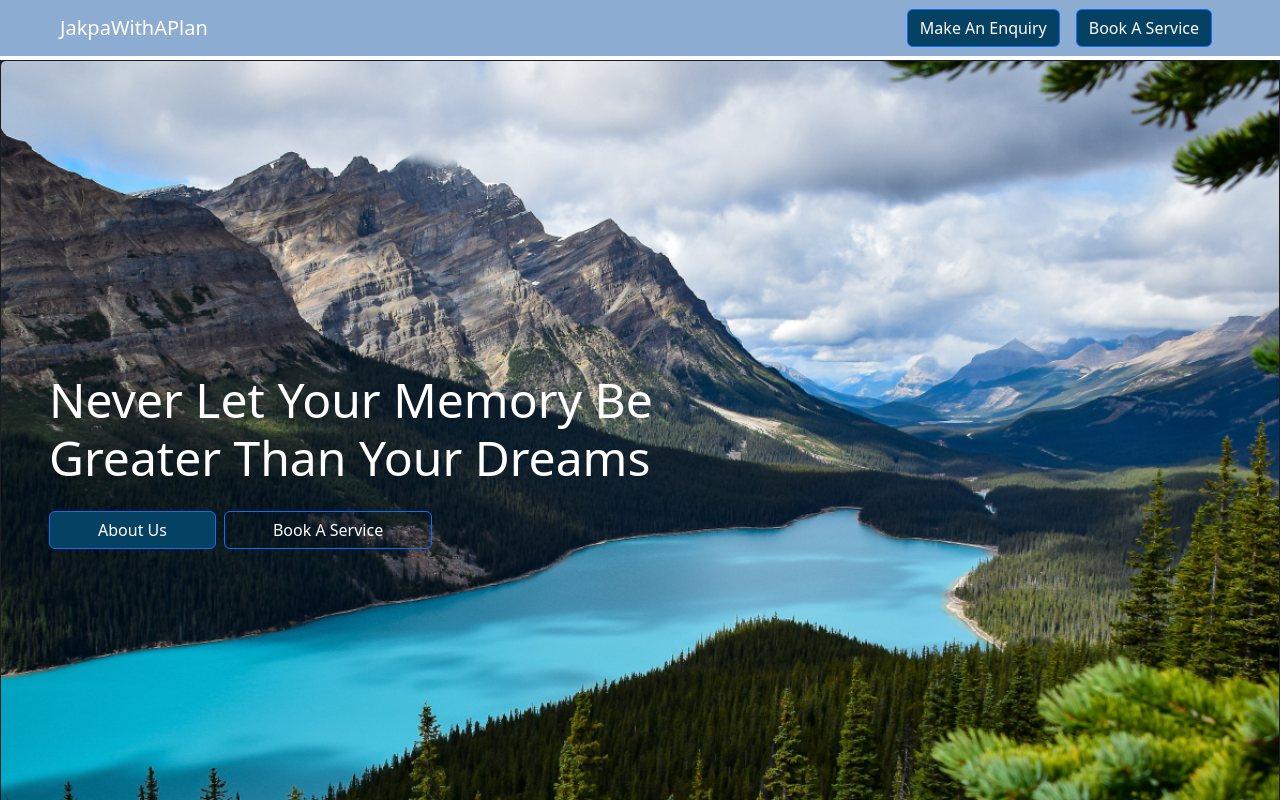
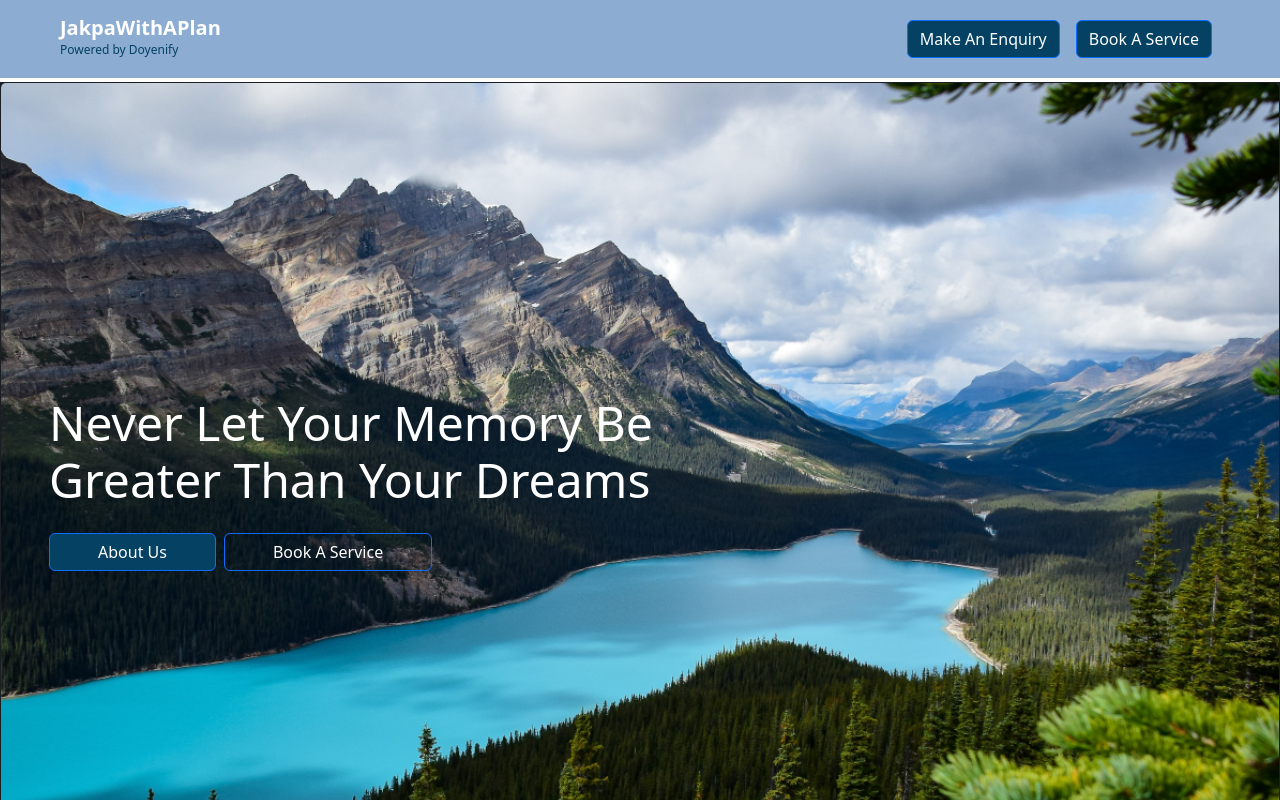
Before and after one commit to doyenify/JakpaWithAPlan, a React (Create React App) app: page / in a window 1280 px wide. Shown: the top 800 px of the page. Built offline with nearby package versions, Linux system fonts and the light colour scheme.

Commit message:
What We Offer Page
What we offer section
Each service section
about page linked
read more linked
powered by doyenify included

```diff
--- a/src/components/aboutus/Aboutus.tsx
+++ b/src/components/aboutus/Aboutus.tsx
@@ -5,10 +5,10 @@ import aboutus_img from '../../img/aboutus_img.png'
 const AboutUs = () => {
   return (
     <div>
-      <div className='container-fluid bg-black' style={{ height: "100vh" }}>
+      <div id='aboutuspage' className='container-fluid bg-black' style={{ height: "100vh" }}>
         <Row className='h-100 py-5'>
           <Col className='col-12 col-sm-6 d-flex justify-content-center align-items-center pb-5'>
-            <div className='content-wrapper text-white px-5'>
+            <div  className='content-wrapper text-white px-5'>
               <h2>About Us</h2>
               <div className='aboutus-contents'>
                 Lorem ipsum dolor sit amet consectetur. At id tortor odio arcu
--- a/src/components/footer/Footer.tsx
+++ b/src/components/footer/Footer.tsx
@@ -65,6 +65,11 @@ const Footer = () => {
               >
                 Book A Service
             </Button>
+            <br />
+            <div className='mt-5' style=
+              {{color: "#044163",fontSize: "12px", fontWeight: "bold"}}> <h5>
+             Powered by Doyenify </h5></div>
+
         </div>
    </div>
 
--- a/src/components/header/Header.tsx
+++ b/src/components/header/Header.tsx
@@ -1,4 +1,5 @@
 import 'bootstrap/dist/css/bootstrap.min.css';
+import { Display } from 'react-bootstrap-icons';
 import Button from 'react-bootstrap/Button';
 import Container from 'react-bootstrap/Container';
 import Nav from 'react-bootstrap/Nav';
@@ -9,7 +10,8 @@ const Header = () => {
     <div>
      <Navbar  expand="lg" style={{backgroundColor: "#8CACD2"}}>
       <Container fluid>
-        <Navbar.Brand className='ms-5' href="#" style={{color:"#ffffff", fontSize:"20px" }}>JakpaWithAPlan</Navbar.Brand>
+        <Navbar.Brand className='ms-5' href="#" style={{color:"#ffffff", fontSize:"20px", fontWeight: "bold" }}>JakpaWithAPlan <br />
+        <h5 style={{color:"#044163", fontSize:"12px"}}>Powered by Doyenify</h5> </Navbar.Brand>
         <Navbar.Toggle aria-controls="navbarScroll" />
         <Navbar.Collapse id="navbarScroll">
           <Nav
--- a/src/components/hero/Hero.tsx
+++ b/src/components/hero/Hero.tsx
@@ -12,7 +12,7 @@ const Hero = () => {
         <Card.Title style={{ fontSize:"48px" }}>Never Let Your Memory Be <br />
         Greater Than Your Dreams</Card.Title>
         <div className='mt-3'>
-            <Button className='px-5' href='#' style={{backgroundColor: "#044163"}}>About Us</Button>
+            <Button  className='aboutuspage px-5 ' href='#aboutuspage' style={{backgroundColor: "#044163"}}>About Us</Button>
             <Button  className='mx-2 px-5' href='#' style={{backgroundColor: "transparent"}}> Book A Service</Button>
           </div>
       </Card.ImgOverlay>
```
